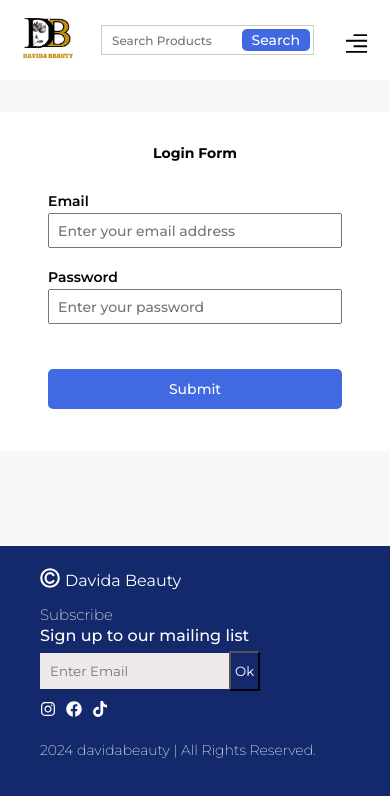
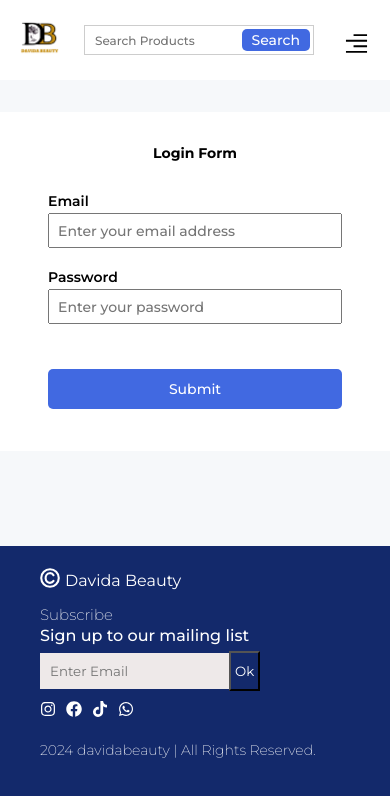
Before and after one commit to heikagiggle/Davida-Beauty-Frontend, a React (Vite) app: page /login in a window 390 px wide. Shown: the top 796 px of the page. Built offline with nearby package versions, Linux system fonts and the light colour scheme; no server answers.

Commit message:
added whatsapp in footer, added a bigger favicon, adjusted logo size for mobile

```diff
--- a/src/components/home/Footer.jsx
+++ b/src/components/home/Footer.jsx
@@ -1,6 +1,6 @@
 import { useState } from "react";
 import "./Footer.css";
-import { FaInstagram, FaTiktok, FaFacebook } from "react-icons/fa";
+import { FaInstagram, FaTiktok, FaFacebook, FaWhatsapp } from "react-icons/fa";
 // import { BsFillTelephoneFill,  FaHome } from "react-icons/bs";
 import { collection, addDoc } from "firebase/firestore";
 import { db } from "../../utils/firebase";
@@ -102,6 +102,13 @@ const Footer = () => {
           >
             <FaTiktok className="icon" />
           </a>
+          <a
+            href="https://wa.me/message/DPGCL43UFNF4N1"
+            target="_blank"
+            rel="noopener noreferrer"
+          >
+            <FaWhatsapp className="icon" />
+          </a>
         </div>
       </div>
       <div className="bottom">
--- a/src/components/navbar/Navbar.css
+++ b/src/components/navbar/Navbar.css
@@ -5,8 +5,8 @@
 }
 
 .logo img {
-  width: 65px;
-  height: 65px;
+  width: 60px;
+  height: 60px;
 }
 .navbar form {
   display: flex;
@@ -53,7 +53,7 @@
   width: 20px;
   height: 20px;
   border-radius: 100%;
-  background-color:  rgb(86, 166, 216) ;
+  background-color: rgb(86, 166, 216);
   color: #fff;
   font-size: 15px;
   margin-left: 5px;
@@ -74,7 +74,6 @@
   background: white;
   flex-direction: column;
   font-weight: 500;
-
   padding: 7rem;
   border-radius: 10px;
   width: 100%;
@@ -110,21 +109,20 @@
     margin: 10px;
   }
   .logo img {
-    width: 65px;
-    height: 65px;
+    width: 60px;
+    height: 60px;
   }
   .navbar form {
     display: flex;
     align-items: center;
     margin: 0 20px;
   }
-
 }
 
 @media screen and (max-width: 1023px) {
   .logo img {
-    width: 65px;
-    height: 65px;
+    width: 60px;
+    height: 60px;
   }
   .navbar form {
     display: flex;
@@ -155,3 +153,10 @@
     display: flex;
   }
 }
+
+@media screen and (max-width: 768px) {
+  .logo img {
+    width: 48px;
+    height: 48px;
+  }
+}
```
Also changed, not shown: public/favicon.png.
